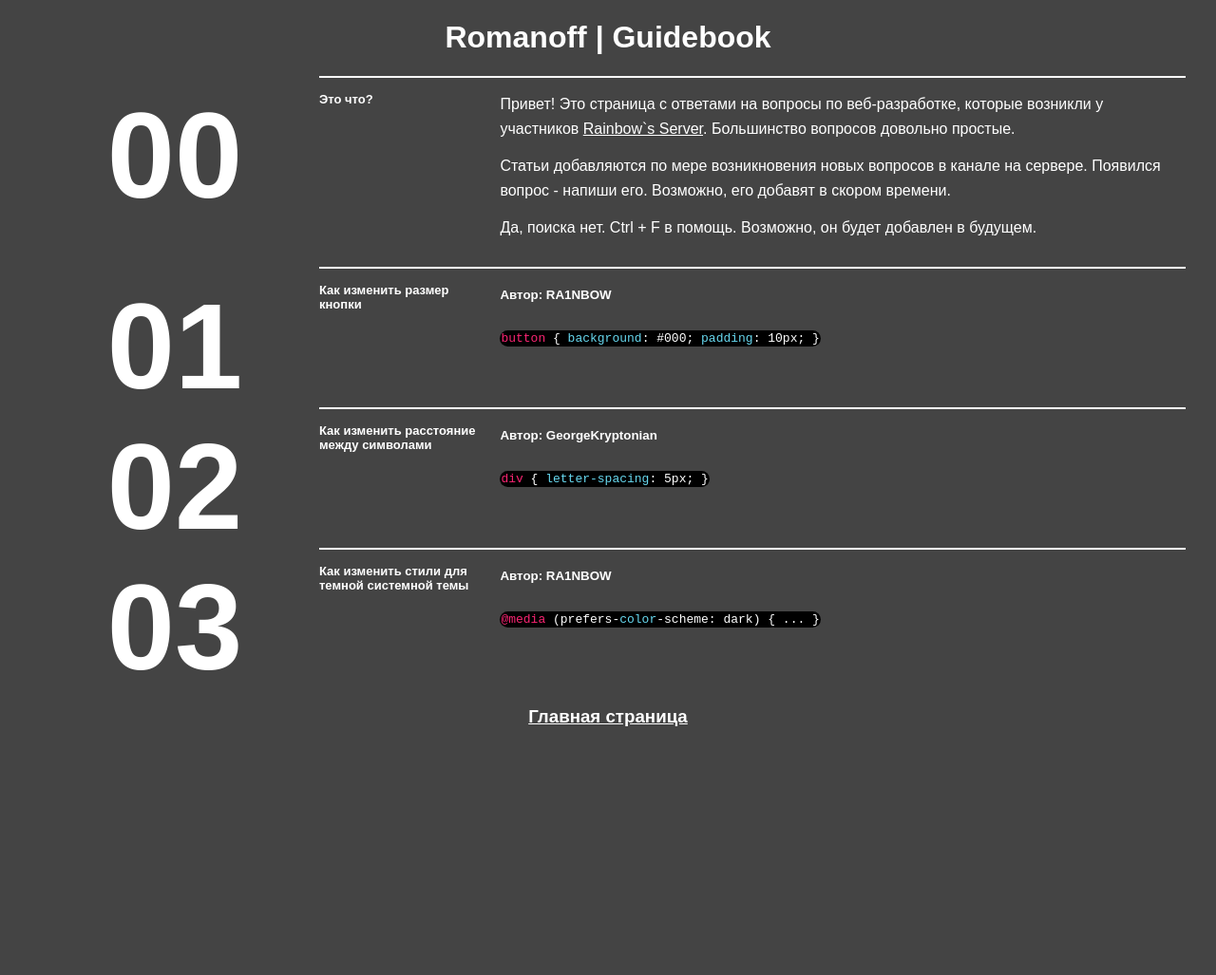
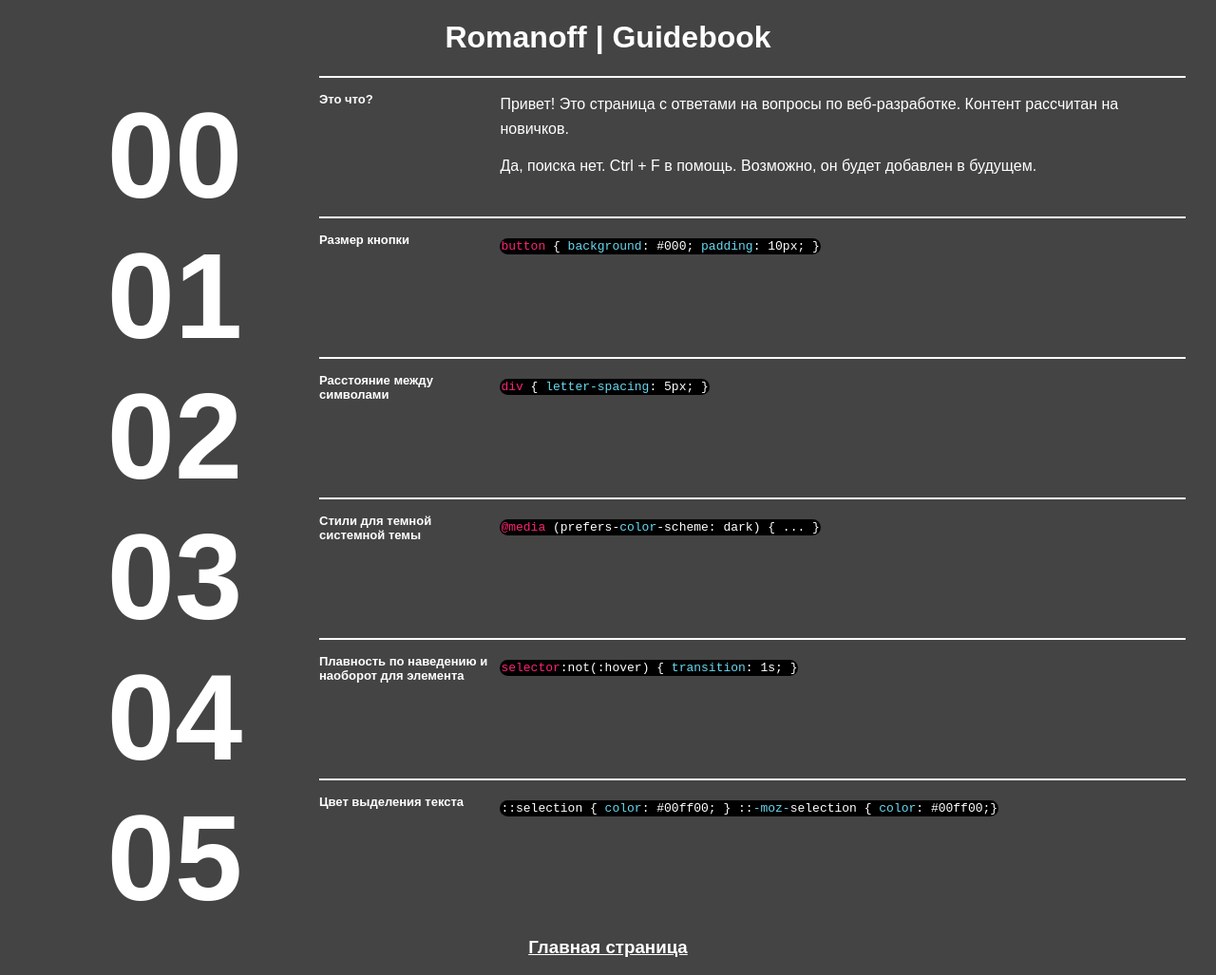
Before and after one commit to Ra1nbow1/guidebook, a plain HTML site: page index.html in a window 1280 px wide. Shown: the whole page at 95% size. Before the commit the page ends 800 px from the top, so only its background shows below. Drawn offline with Linux system fonts and the light colour scheme.

Commit message:
Update index.html

```diff
--- a/index.html
+++ b/index.html
@@ -5,8 +5,23 @@
   <title>Romanoff | Guidebook</title>
   <link rel="stylesheet" href="styles.css">
   <link rel="shortcut icon" type="image/x-icon" href="barcode.ico">
+  <meta name="description" content="CSS is fantastic!">
+  <meta name="og:image" content="/guidebook.png"/>
   <meta name="viewport" content="width=device-width, initial-scale=1">
 </head>
+
+<style>
+
+::selection {
+  background: #282B28; /* WebKit/Blink Browsers */
+  color: #D36135;
+}
+::-moz-selection {
+  background: #fff; /* Gecko Browsers */
+}
+
+</style>
+
 <body>
 
 <script type="text/javascript">
@@ -50,8 +65,7 @@ function loop(){
     <div class="episode__content">
       <div class="title">Это что?</div>
       <div class="story">
-        <p>Привет! Это страница с ответами на вопросы по веб-разработке, которые возникли у участников <a href="/rbs/index.html">Rainbow`s Server</a>. Большинство вопросов довольно простые.</p>
-        <p>Статьи добавляются по мере возникновения новых вопросов в канале на сервере. Появился вопрос - напиши его. Возможно, его добавят в скором времени.</p>
+        <p>Привет! Это страница с ответами на вопросы по веб-разработке. Контент рассчитан на новичков.</p>
         <p>Да, поиска нет. Ctrl + F в помощь. Возможно, он будет добавлен в будущем.</p>
       </div>
     </div>
@@ -60,9 +74,8 @@ function loop(){
   <article class="episode">
     <div class="episode__number">01</div>
     <div class="episode__content">
-      <div class="title">Как изменить размер кнопки</div>
+      <div class="title">Размер кнопки</div>
       <div class="story">
-        <p><sup><strong>Автор: RA1NBOW</strong></sup></p>
           <code>
           <span>button</span> {
             <em>background</em>: #000;
@@ -78,9 +91,8 @@ function loop(){
   <article class="episode">
     <div class="episode__number">02</div>
     <div class="episode__content">
-      <div class="title">Как изменить расстояние между символами</div>
+      <div class="title">Расстояние между символами</div>
       <div class="story">
-        <p><sup><strong>Автор: GeorgeKryptonian</strong></sup></p>
         <p>
 
           <code>
@@ -95,9 +107,8 @@ function loop(){
   <article class="episode">
     <div class="episode__number">03</div>
     <div class="episode__content">
-      <div class="title">Как изменить стили для темной системной темы</div>
+      <div class="title">Стили для темной системной темы</div>
       <div class="story">
-        <p><sup><strong>Автор: RA1NBOW</strong></sup></p>
         <p>
 
           <code>
@@ -109,7 +120,40 @@ function loop(){
     </div>
   </article>
 
+  <article class="episode">
+    <div class="episode__number">04</div>
+    <div class="episode__content">
+      <div class="title">Плавность по наведению и наоборот для элемента</div>
+      <div class="story">
+        <p>
+
+          <code>
+            <span>selector</span>:not(:hover) { <em>transition</em>: 1s; }
+          </code>
+
+        </p>
+      </div>
+    </div>
+  </article>
+
+  <article class="episode">
+    <div class="episode__number">05</div>
+    <div class="episode__content">
+      <div class="title">Цвет выделения текста</div>
+      <div class="story">
+        <p>
+
+          <code>
+            ::selection { <em>color</em>: #00ff00; }
+            ::<em>-moz-</em>selection { <em>color</em>: #00ff00;}
+          </code>
+
+        </p>
+      </div>
+    </div>
+  </article>
+
 </div>
-  <h3 class="center"><a href="/index.html">Главная страница</a></h3>
+  <h3 class="center"><a href="/index.php">Главная страница</a></h3>
 </body>
 </html>
```
